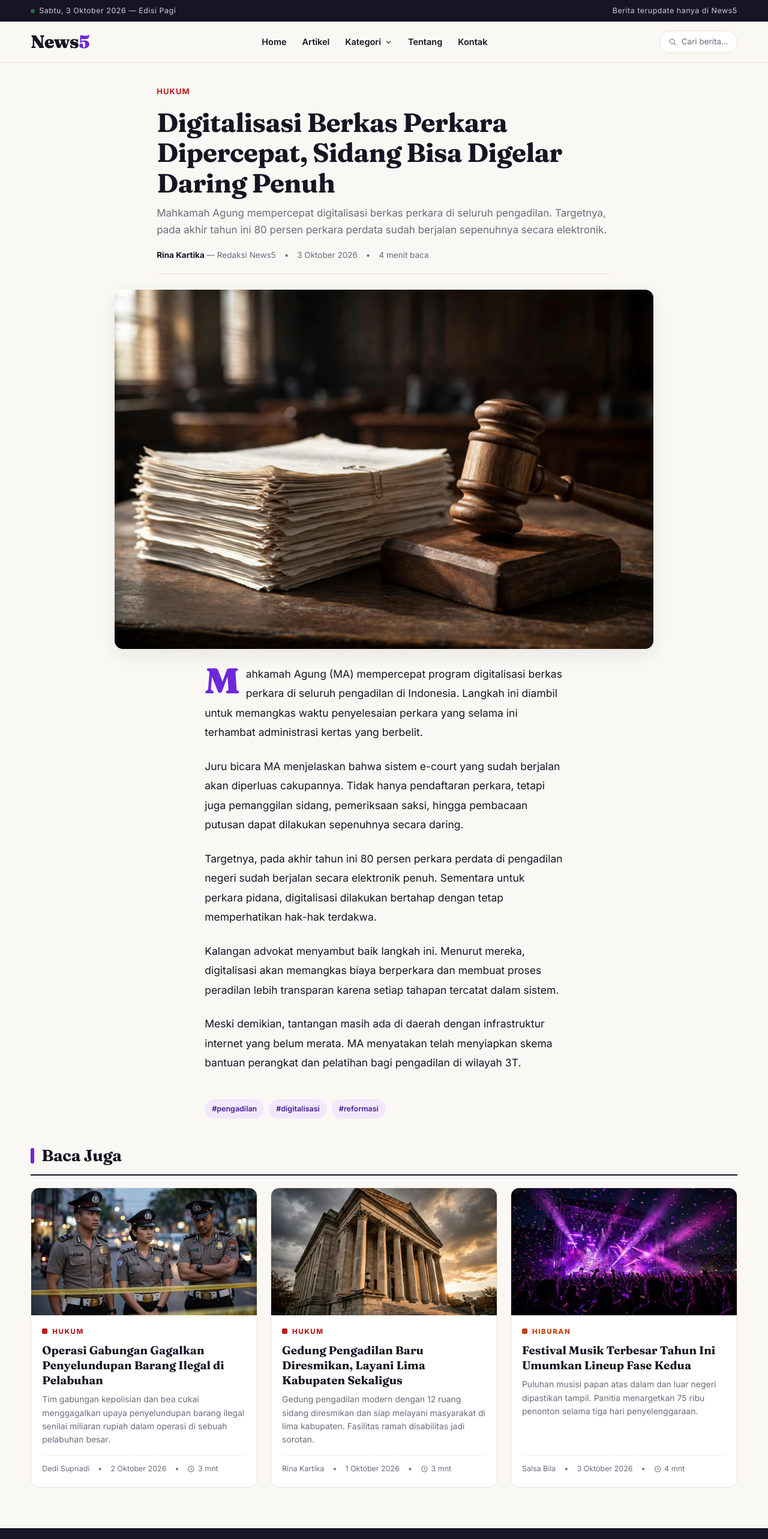
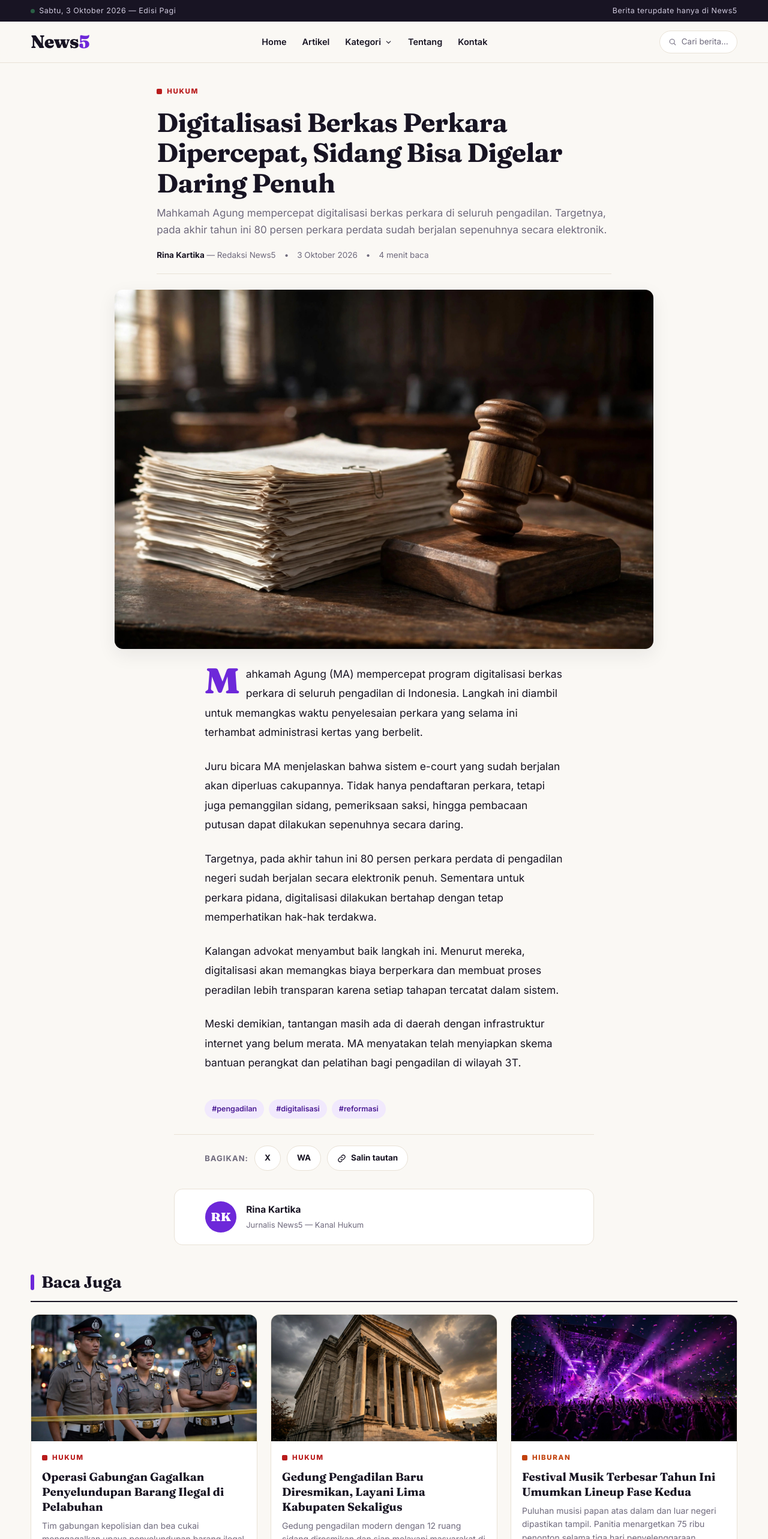
Before and after one commit to nopalalu/news5, a Next.js app: page /artikel/digitalisasi-berkas-perkara-pengadilan in a window 1280 px wide. Shown: the top 2566 px of the page at 60% size. Built offline with nearby package versions, Linux system fonts and the light colour scheme.

Commit message:
UI overhaul: de-slop, intro splash, reveal animations, bigger tap targets

```diff
--- a/app/artikel/[slug]/page.js
+++ b/app/artikel/[slug]/page.js
@@ -1,5 +1,4 @@
 import { notFound } from "next/navigation";
-import Link from "next/link";
 import Image from "next/image";
 import {
   articles,
@@ -8,7 +7,9 @@ import {
   getCategory,
   formatDate,
 } from "../../../lib/articles";
-import { ArticleCard, CategoryBadge } from "../../../components/ArticleCard";
+import { ArticleCard, CategoryKicker } from "../../../components/ArticleCard";
+import { ProgressBar, ShareButtons } from "../../../components/ArticleExtras";
+import Reveal from "../../../components/Reveal";
 
 export function generateStaticParams() {
   return articles.map((a) => ({ slug: a.slug }));
@@ -24,6 +25,15 @@ export async function generateMetadata({ params }) {
   };
 }
 
+function initials(name) {
+  return name
+    .split(" ")
+    .map((w) => w[0])
+    .slice(0, 2)
+    .join("")
+    .toUpperCase();
+}
+
 export default async function ArtikelDetail({ params }) {
   const { slug } = await params;
   const article = getArticle(slug);
@@ -33,19 +43,9 @@ export default async function ArtikelDetail({ params }) {
 
   return (
     <>
+      <ProgressBar />
       <div className="article-hero">
-        <Link
-          href={`/kategori/${cat.slug}`}
-          style={{
-            fontSize: 13,
-            fontWeight: 700,
-            color: cat.color,
-            textTransform: "uppercase",
-            letterSpacing: "0.08em",
-          }}
-        >
-          {cat.name}
-        </Link>
+        <CategoryKicker slug={cat.slug} />
         <h1>{article.title}</h1>
         <p className="excerpt">{article.excerpt}</p>
         <div className="meta">
@@ -85,17 +85,31 @@ export default async function ArtikelDetail({ params }) {
         ))}
       </div>
 
+      <ShareButtons title={article.title} />
+
+      <div className="author-box">
+        <span className="avatar">{initials(article.author)}</span>
+        <div className="who">
+          <b>{article.author}</b>
+          <span>Jurnalis News5 — Kanal {cat.name}</span>
+        </div>
+      </div>
+
       <section className="section">
         <div className="container">
+          <Reveal>
             <div className="section-head">
               <h2>
                 <span className="bar" style={{ background: "#6d28d9" }} />
                 Baca Juga
               </h2>
             </div>
+          </Reveal>
           <div className="cards-3">
-            {related.map((a) => (
-              <ArticleCard key={a.slug} article={a} />
+            {related.map((a, i) => (
+              <Reveal key={a.slug} delay={(i % 3) * 110}>
+                <ArticleCard article={a} />
+              </Reveal>
             ))}
           </div>
         </div>
```
Lines whose indentation alone changed are shown as unchanged.
